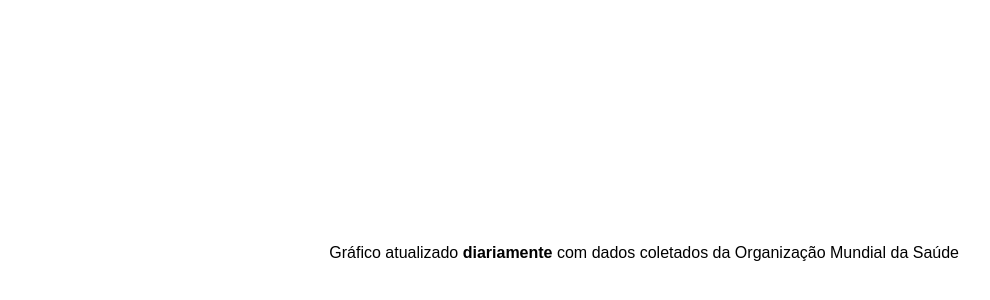
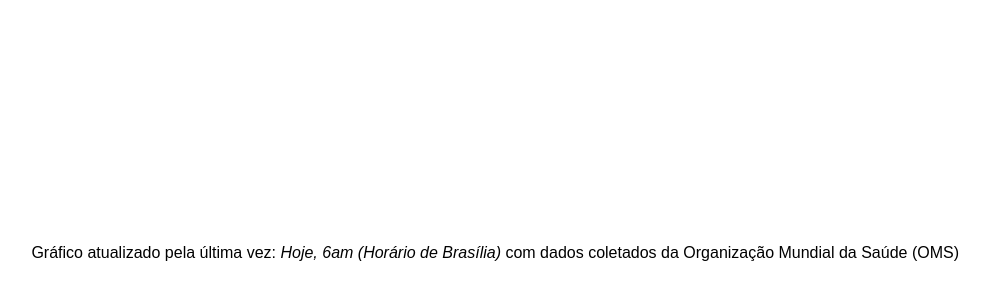
Before and after one commit to ga-fleury/Coronavirus-Brasil, a plain HTML site: page index.html in a window 1280 px wide. Shown: the part 230-530 px from the top of the page, without its empty margins (257-1247 px from the left). Drawn offline with nearby package versions, Linux system fonts and the light colour scheme; no server answers.

Commit message:
time info

```diff
--- a/index.html
+++ b/index.html
@@ -23,7 +23,7 @@
 <body>
 <div class="chart-wrap">
   <canvas id="chart"></canvas>
-  <span class="info"><a href="https://ourworldindata.org/coronavirus-source-data">Gráfico atualizado <b>diariamente</b> com dados coletados da Organização Mundial da Saúde </a> </span>
+  <span class="info"><a href="https://ourworldindata.org/coronavirus-source-data">Gráfico atualizado pela última vez: <i>Hoje, 6am (Horário de Brasília)</i> com dados coletados da Organização Mundial da Saúde (OMS) </a> </span>
 </div>
 </body>
 </html>
```
